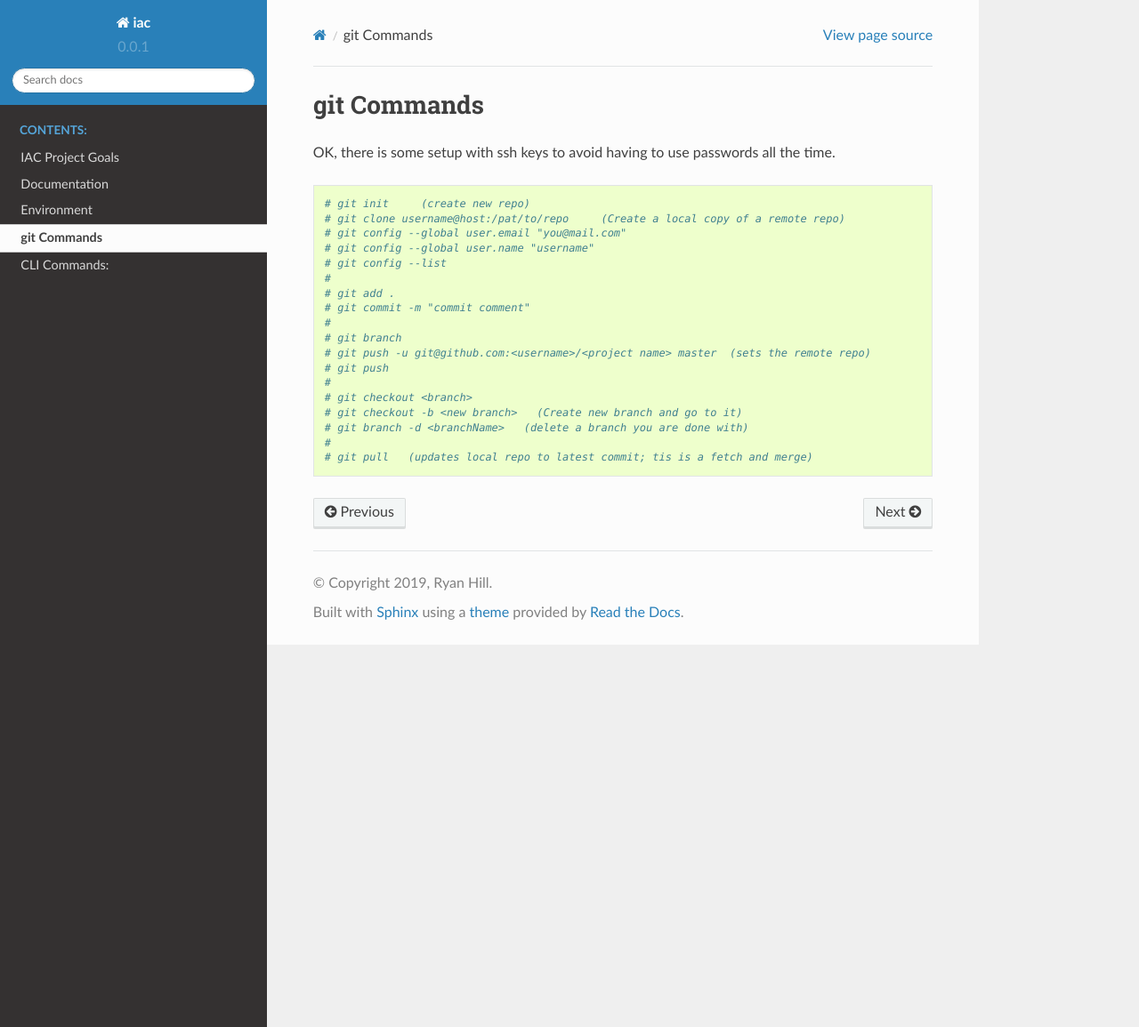
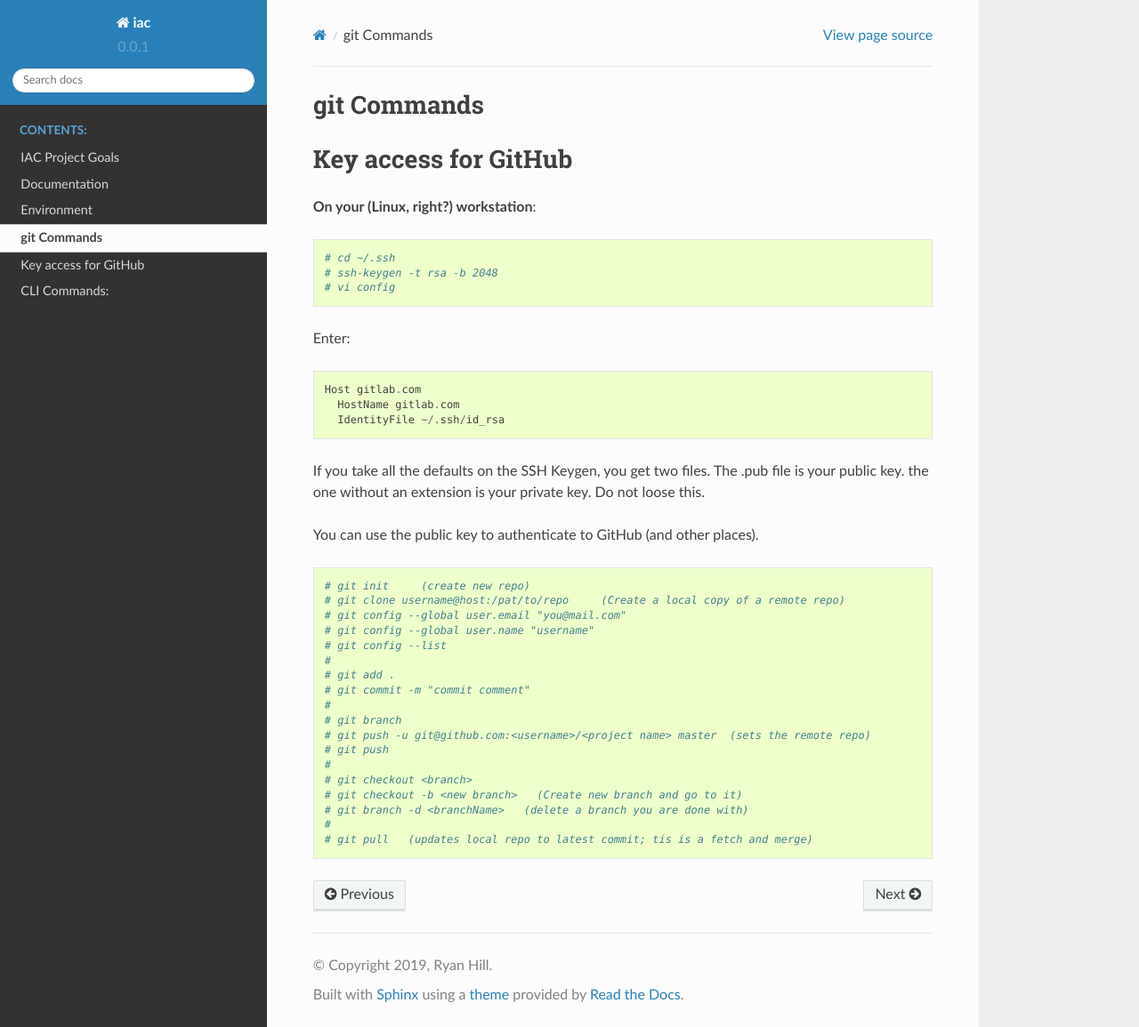
Before and after one commit to 1RyanHill/iac, a Sphinx documentation site: the page built from docs/git.rst, in a window 1280 px wide and 1155 px high. Shown: the whole window at 89% size. Built offline with Sphinx 7.4.7 and the Read the Docs theme 2.0.0, drawn with Linux system fonts in a browser that asks for light colours.

Commit message:
docs update

```diff
--- a/docs/git.rst
+++ b/docs/git.rst
@@ -1,7 +1,27 @@
 git Commands
 ============
 
-OK, there is some setup with ssh keys to avoid having to use passwords all the time.
+Key access for GitHub
+=====================
+
+
+
+
+**On your (Linux, right?) workstation**::
+
+# cd ~/.ssh
+# ssh-keygen -t rsa -b 2048
+# vi config
+
+Enter::
+
+  Host gitlab.com
+    HostName gitlab.com
+    IdentityFile ~/.ssh/id_rsa
+
+If you take all the defaults on the SSH Keygen, you get two files.  The .pub file is your public key.  the one without an extension is your private key.  Do not loose this.
+
+You can use the public key to authenticate to GitHub (and other places).
 
 ::
 
```
Also changed, not shown: 8 other files.
